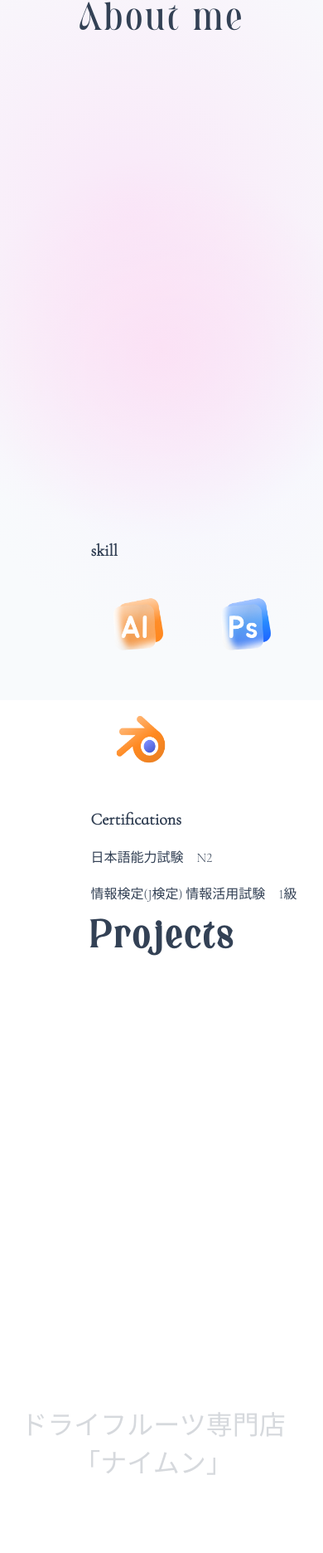
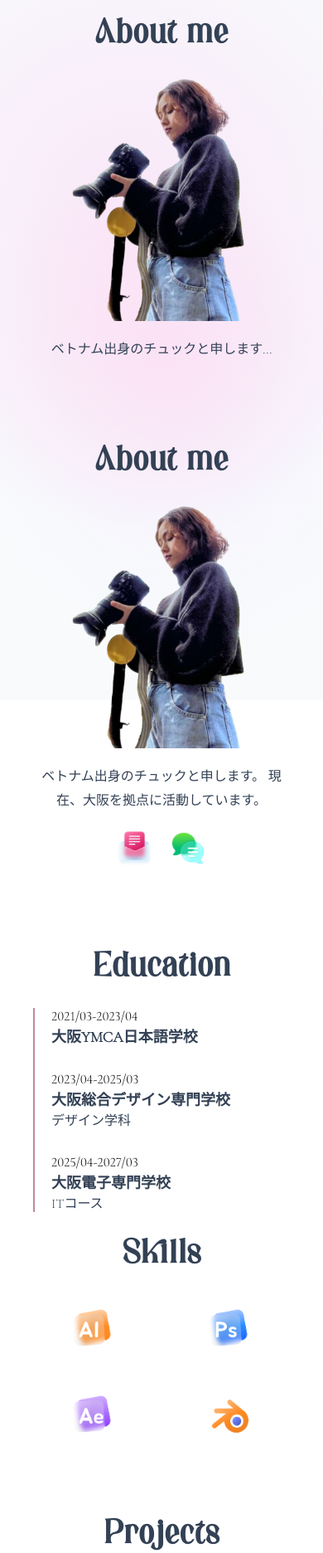
Before and after one commit to take-2206/portfolio, a plain HTML site: page index.html in a window 390 px wide. Shown: the top 1872 px of the page at 83% size. Drawn offline with nearby package versions, Linux system fonts and the light colour scheme.

Commit message:
separate the computer and the phone

```diff
--- a/index.html
+++ b/index.html
@@ -46,6 +46,7 @@
     <div class="vignette"></div>
 </div>
 
+<div class="desktop-version">
     <div class="about-wrap">
 
     <section class="about">
@@ -170,6 +171,106 @@
     </div>
 
 </section>
+</div>
+
+<!-- mobile -->
+<div class="mobile-version">
+    <section class="mobile-about">
+    <h2>About me</h2>
+    <img src="img/myphoto.png" alt="Truc">
+    <p>
+        ベトナム出身のチュックと申します...
+    </p>
+    </section>
+
+    <div class="mobile-version">
+
+    <section class="mobile-about">
+
+        <h2>About me</h2>
+
+        <img src="img/myphoto.png" alt="Truc">
+
+        <p>
+            ベトナム出身のチュックと申します。
+            現在、大阪を拠点に活動しています。
+        </p>
+
+        <div class="mobile-contact">
+
+            <a href="mailto:lengocthanhtruc09@gmail.com">
+                <img src="img/mail.png">
+            </a>
+
+            <a href="tel:07085763102">
+                <img src="img/phone.png">
+            </a>
+
+        </div>
+
+    </section>
+
+    <section class="mobile-education">
+
+        <h2>Education</h2>
+
+        <div class="mobile-timeline">
+
+            <div class="item">
+                <span>2021/03-2023/04</span>
+                <h3>大阪YMCA日本語学校</h3>
+            </div>
+
+            <div class="item">
+                <span>2023/04-2025/03</span>
+                <h3>大阪総合デザイン専門学校</h3>
+                <p>デザイン学科</p>
+            </div>
+
+            <div class="item">
+                <span>2025/04-2027/03</span>
+                <h3>大阪電子専門学校</h3>
+                <p>ITコース</p>
+            </div>
+
+        </div>
+
+        <h2>Skills</h2>
+
+        <div class="mobile-skills">
+
+            <img src="img/ai.png">
+            <img src="img/ps.png">
+            <img src="img/ae.png">
+            <img src="img/blender.png">
+
+        </div>
+
+    </section>
+
+    <section class="mobile-projects">
+
+        <h2>Projects</h2>
+
+        <a href="naimu.html" class="project-card">
+            <img src="img/project/naimu.png">
+            <h3>ドライフルーツ専門店「ナイムン」</h3>
+        </a>
+
+        <a href="floral-joy-shop.html" class="project-card">
+            <img src="img/project/floral-shop.png">
+            <h3>Floral Joy Shop</h3>
+        </a>
+
+        <a href="flower-event.html" class="project-card">
+            <img src="img/project/flower-event.png">
+            <h3>花の世界展の催事</h3>
+        </a>
+
+    </section>
+
+</div>
+
 <script>
 gsap.registerPlugin(ScrollTrigger);
 
@@ -255,7 +356,7 @@ gsap.to(counter,{
 ========================= */
 
 const isMobile = window.innerWidth <= 768;
-if(!isMObie){
+if(!isMobie){
 let tlAbout = gsap.timeline({
     scrollTrigger: {
         trigger: ".about-wrap",
@@ -302,33 +403,65 @@ tlProjects.fromTo(".projects-tit",
    PROJECT PREVIEW CONTROLLER (Luke Baffait Style)
 ========================= */
 const projects = document.querySelectorAll(".project");
+const isMobile = window.innerWidth <= 768;
+
+if (!isMobile) {
+
+    const projects = document.querySelectorAll(".project");
     const previewImg = document.getElementById("previewImg");
+
     let isScrolling = false;
 
     function updateProject() {
-    // Lấy vị trí đường thẳng chính giữa màn hình
+
         const center = window.innerHeight / 2;
 
         projects.forEach(project => {
+
             const rect = project.getBoundingClientRect();
 
-        // Nếu tâm của dòng chữ dự án đi qua đường giữa màn hình
             if (rect.top < center && rect.bottom > center) {
+
                 if (!project.classList.contains("active")) {
-                projects.forEach(item => item.classList.remove("active"));
+
+                    projects.forEach(item =>
+                        item.classList.remove("active")
+                    );
+
                     project.classList.add("active");
 
-                // Hiệu ứng mờ đổi ảnh mượt
                     previewImg.style.opacity = 0.1;
+
                     setTimeout(() => {
+
                         if (project.dataset.image) {
                             previewImg.src = project.dataset.image;
                         }
+
                         previewImg.style.opacity = 1;
+
                     }, 150);
                 }
             }
         });
+    }
+
+    window.addEventListener("scroll", () => {
+
+        if (!isScrolling) {
+
+            window.requestAnimationFrame(() => {
+
+                updateProject();
+
+                isScrolling = false;
+
+            });
+
+            isScrolling = true;
+        }
+    });
+
 }
 
 // Lắng nghe sự kiện cuộn mượt bằng Throttling để tiết kiệm tài nguyên CPU
@@ -341,12 +474,14 @@ window.addEventListener("scroll", () => {
         isScrolling = true;
     }
 });
-
+}
 /* =========================
    AURORA PARALLAX
 ========================= */
 
 const blobs = document.querySelectorAll(".blob");
+
+if(!isMobile){
 
     window.addEventListener("mousemove",(e)=>{
 
@@ -358,18 +493,19 @@ window.addEventListener("mousemove",(e)=>{
             const speed = (index + 1) * 20;
 
             blob.style.transform =
-        `translate(
-            ${x * speed}px,
-            ${y * speed}px
-        )`;
+            `translate(${x*speed}px,${y*speed}px)`;
         });
+
     });
+
+}
 
 // Chạy khởi tạo kiểm tra ngay khi nạp trang xong
 window.addEventListener("beforeunload", () => {
     window.scrollTo(0, 0);
 });
-}
+
+
 </script>
 
 </body>
--- a/style.css
+++ b/style.css
@@ -641,79 +641,118 @@ h4{
    RESPONSIVE - MOBILE
 ========================= */
 
-@media (max-width: 768px){
+/* ======================
+   DEVICE SWITCH
+====================== */
 
-    .about-title,
-    .edu-title,
-    .projects-tit{
-         position:relative;
-        top:auto;
-        left:auto;
-        transform:none !important;
+.mobile-version{
+    display:none;
+}
 
-        display:block;
-        text-align:center;
+.desktop-version{
+    display:block;
+}
 
-        font-size:48px;
-        margin-bottom:40px;
-    }
+/* ======================
+   MOBILE
+====================== */
 
-    .project h3{
-        font-size: 32px;
-        white-space: normal;
-        text-align:center;
-    }
+@media (max-width:768px){
 
-    .text{
-        font-size:16px;
-        line-height:1.8;
-    }
-
-    .timeline-item h4{
-        font-size:20px;
-    }
-
-    .skill h5,
-    .skill h6{
-        font-size:20px;
-    }
-
-    .edu{
-        padding:30px;
-        gap:40px;
-    }
-
-    .timeline{
-        padding-left:25px;
-    }
-
-    .timeline-item h4{
-        font-size: 18px;
-    }
-
-    .timeline-item p{
-        font-size: 14px;
-    }
-
-
-      .project-section{
-        flex-direction:column;
-    }
-
-    .left-col{
-        width:100%;
-        padding-top:10vh;
-        padding-bottom:10vh;
-    }
-
-    .right-col{
+    .desktop-version{
         display:none;
     }
 
-    .project{
-        height:40vh;
-        padding-left:0;
+    .mobile-version{
+        display:block;
+        padding:20px;
+    }
+
+    .mobile-about,
+    .mobile-education,
+    .mobile-projects{
+        margin-bottom:80px;
+    }
+
+    .mobile-about h2,
+    .mobile-education h2,
+    .mobile-projects h2{
+        font-family:"begitta", serif;
+        font-size:42px;
+        text-align:center;
+        margin-bottom:30px;
+        color:#334155;
+    }
+
+    .mobile-about img{
+        width:220px;
+        display:block;
+        margin:0 auto 20px;
+    }
+
+    .mobile-about p{
+        font-size:16px;
+        line-height:1.8;
+        text-align:center;
+        color:#334155;
+    }
+
+    .mobile-contact{
+        display:flex;
         justify-content:center;
+        gap:20px;
+        margin-top:20px;
+    }
+
+    .mobile-contact img{
+        width:45px;
+    }
+
+    .mobile-timeline{
+        border-left:2px solid #c08a9b;
+        padding-left:20px;
+    }
+
+    .mobile-timeline .item{
+        margin-bottom:30px;
+    }
+
+    .mobile-timeline h3{
+        font-size:18px;
+        color:#334155;
+    }
+
+    .mobile-timeline p{
+        color:#334155;
+    }
+
+    .mobile-skills{
+        display:grid;
+        grid-template-columns:repeat(2,1fr);
+        gap:20px;
+        margin-top:30px;
+    }
+
+    .mobile-skills img{
+        width:90px;
+        margin:auto;
+    }
+
+    .project-card{
+        display:block;
+        text-decoration:none;
+        margin-bottom:30px;
+    }
+
+    .project-card img{
+        width:100%;
+        border-radius:16px;
+    }
+
+    .project-card h3{
+        margin-top:10px;
         text-align:center;
+        color:#334155;
+        font-size:22px;
     }
 }
```
Lines whose indentation alone changed are shown as unchanged.
